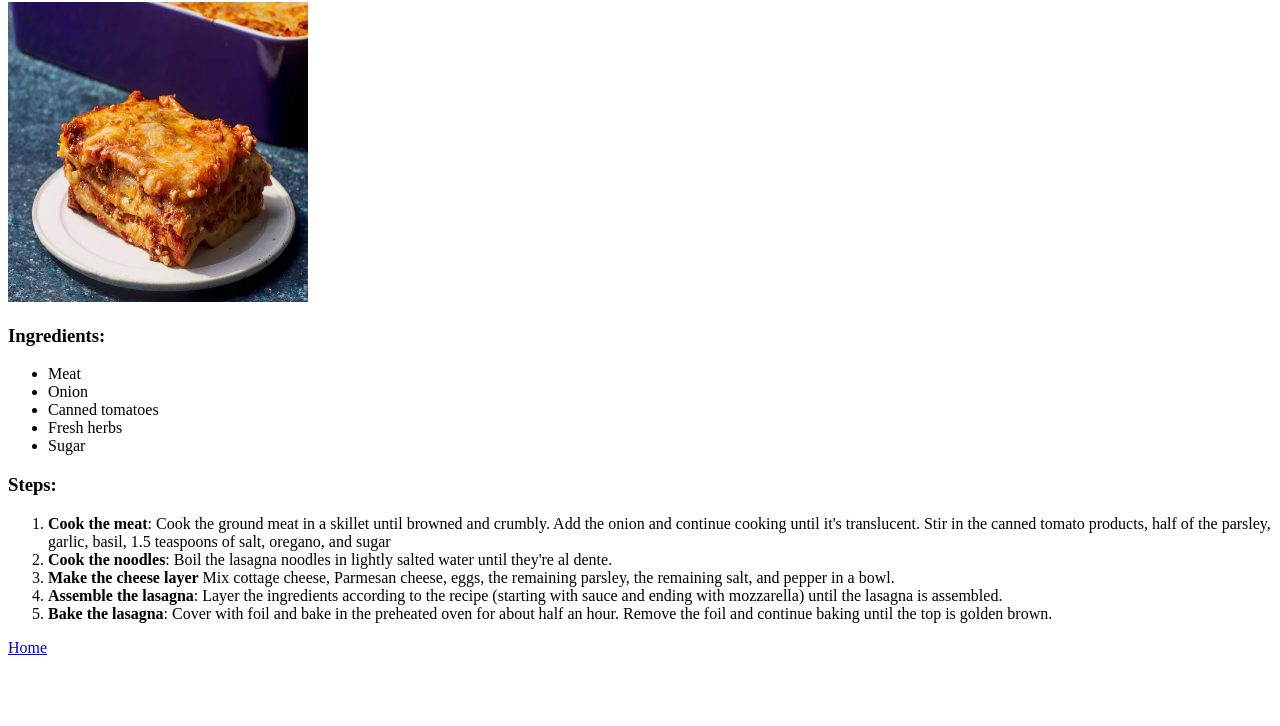
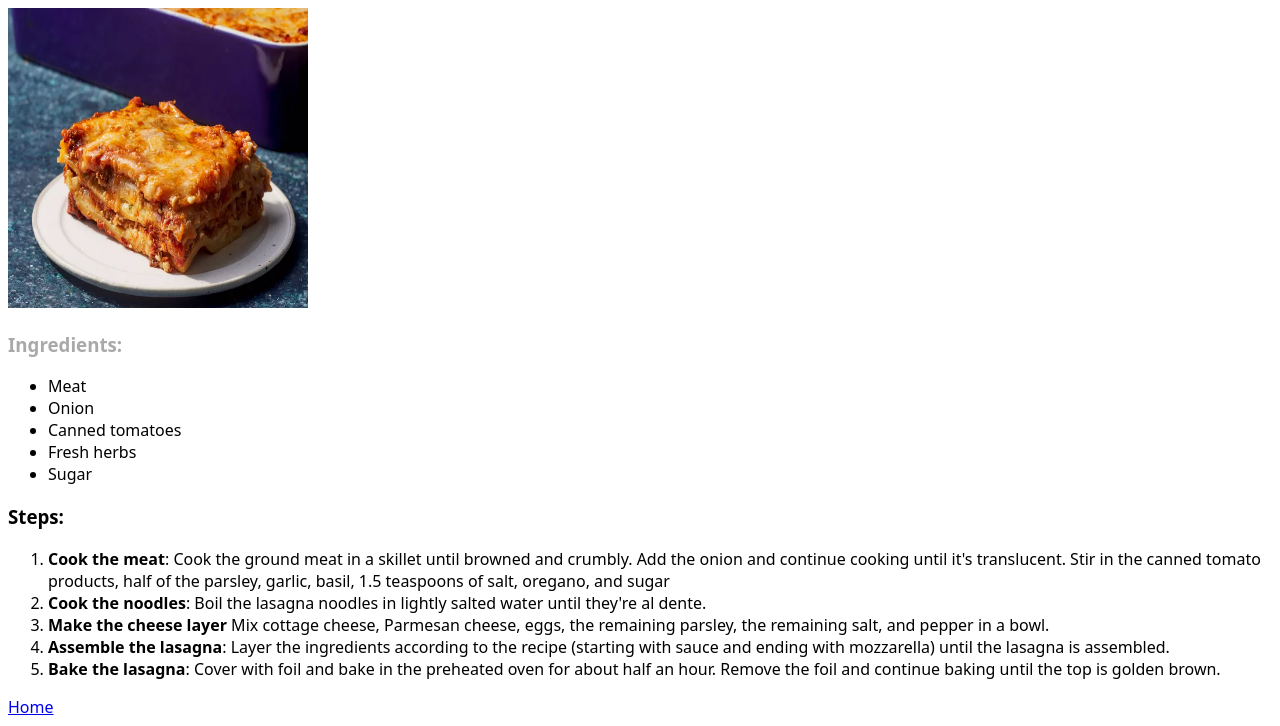
Before and after one commit to aledema90/theOdinProject, a plain HTML site: page odin-recipe/recipes/lasagna.html in a window 1280 px wide. Shown: the part 78-804 px from the top of the page. Drawn offline with Linux system fonts and the light colour scheme.

Commit message:
Added styles.css

```diff
--- a/odin-recipe/recipes/lasagna.html
+++ b/odin-recipe/recipes/lasagna.html
@@ -3,6 +3,7 @@
   <head>
     <meta charset="UTF-8" />
     <meta name="viewport" content="width=device-width, initial-scale=1.0" />
+    <link rel="stylesheet" href="../style.css" />
     <title>Lasagna</title>
   </head>
   <body>
@@ -13,7 +14,8 @@
       width="300"
       height="300"
     />
-    <h3>Ingredients:</h3>
+    <div class="main-title"><h3>Ingredients:</h3></div>
+    <div class="list subsection">
       <ul>
         <li>Meat</li>
         <li>Onion</li>
@@ -21,6 +23,7 @@
         <li>Fresh herbs</li>
         <li>Sugar</li>
       </ul>
+    </div>
     <h3>Steps:</h3>
     <ol>
       <li>
--- /dev/null
+++ b/odin-recipe/style.css
@@ -0,0 +1,8 @@
+.main-title {
+  color: darkgray;
+}
+
+* {
+  font-family: system-ui, -apple-system, BlinkMacSystemFont, "Segoe UI", Roboto,
+    Oxygen, Ubuntu, Cantarell, "Open Sans", "Helvetica Neue", sans-serif;
+}
```
Also changed, not shown: odin-recipe/index.html (+1 -0 lines), odin-recipe/recipes/scalloped-potato.html (+2 -1 lines). Lines whose indentation alone changed are shown as unchanged.
